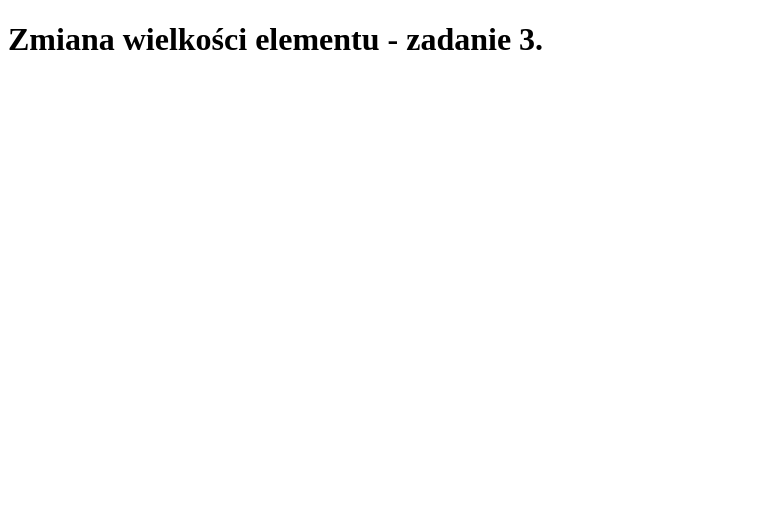
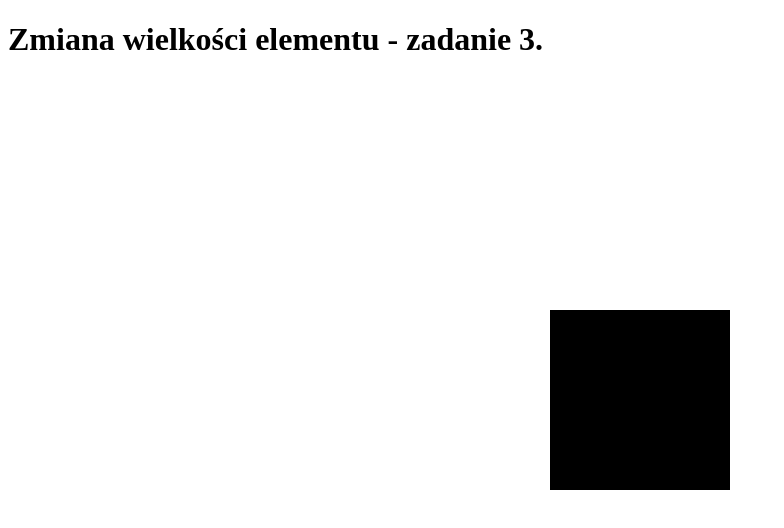
Before and after one commit to Kruchy1980/js-Excercises, a plain HTML site: page Zadania/zadanie3/zadanie3.html in a window 1280 px wide. Shown: the top 528 px of the page, without its empty margins (0-784 px from the left). Drawn offline with Linux system fonts and the light colour scheme.

Commit message:
small correcrions to excercise

```diff
--- a/Zadania/zadanie3/zadanie3.css
+++ b/Zadania/zadanie3/zadanie3.css
@@ -1,16 +1,12 @@
-.box {
-    width: 50px;
-    height: 50px;
+div {
     position: fixed;
-    /* element still will be in the same part pof page even if we will scroll it*/
     background-color: #000;
     top: 50%;
     left: 50%;
     transform: translate(-50%, -50%);
-    /* This will set the middle of box to the position defined by top and left */
 }
 
 body {
-    height: 10000vh;
+    height: 1000vh;
     /* it used to show the scroll on blank page and means that we want 10000 viev height have */
 }
--- a/Zadania/zadanie3/zadanie3.js
+++ b/Zadania/zadanie3/zadanie3.js
@@ -17,7 +17,7 @@ let size = 100;
 // window.innerWidth * 0.6;
 
 //on scrolling window event
-window.addEventListener("scroll", () => {
+window.addEventListener("scroll", function() {
   //first condition instruction responsible for changing sizes
   // block the max size of box - half size of window
   if (grow) {
@@ -37,3 +37,37 @@ window.addEventListener("scroll", () => {
     grow = !grow; // becouse now it has alredy chnged value
   }
 });
+
+// //Zadnie samuraj
+// const squere = document.createElement("div");
+// document.body.appendChild(squere);
+
+// let grow = true; //flaga
+
+// let size = 100; //wielkość kwadratu
+// squere.style.width = size + "px";
+// // 100 + "px" -> "100" + "px" -> "100px"
+// squere.style.height = size + "px";
+
+// //maksymlana wielkość kwadratu
+// //window.innerWidth * 0.5
+
+// window.addEventListener("scroll", function() {
+//   // size = size + 10;
+
+//   if (size >= window.innerWidth / 2) {
+//     grow = !grow;
+//   } else if (size <= 0) {
+//     grow = !grow;
+//   }
+
+//   if (grow) {
+//     size += 5;
+//     squere.style.width = size + "px";
+//     squere.style.height = size + "px";
+//   } else {
+//     size -= 5;
+//     squere.style.width = size + "px";
+//     squere.style.height = size + "px";
+//   }
+// });
```
